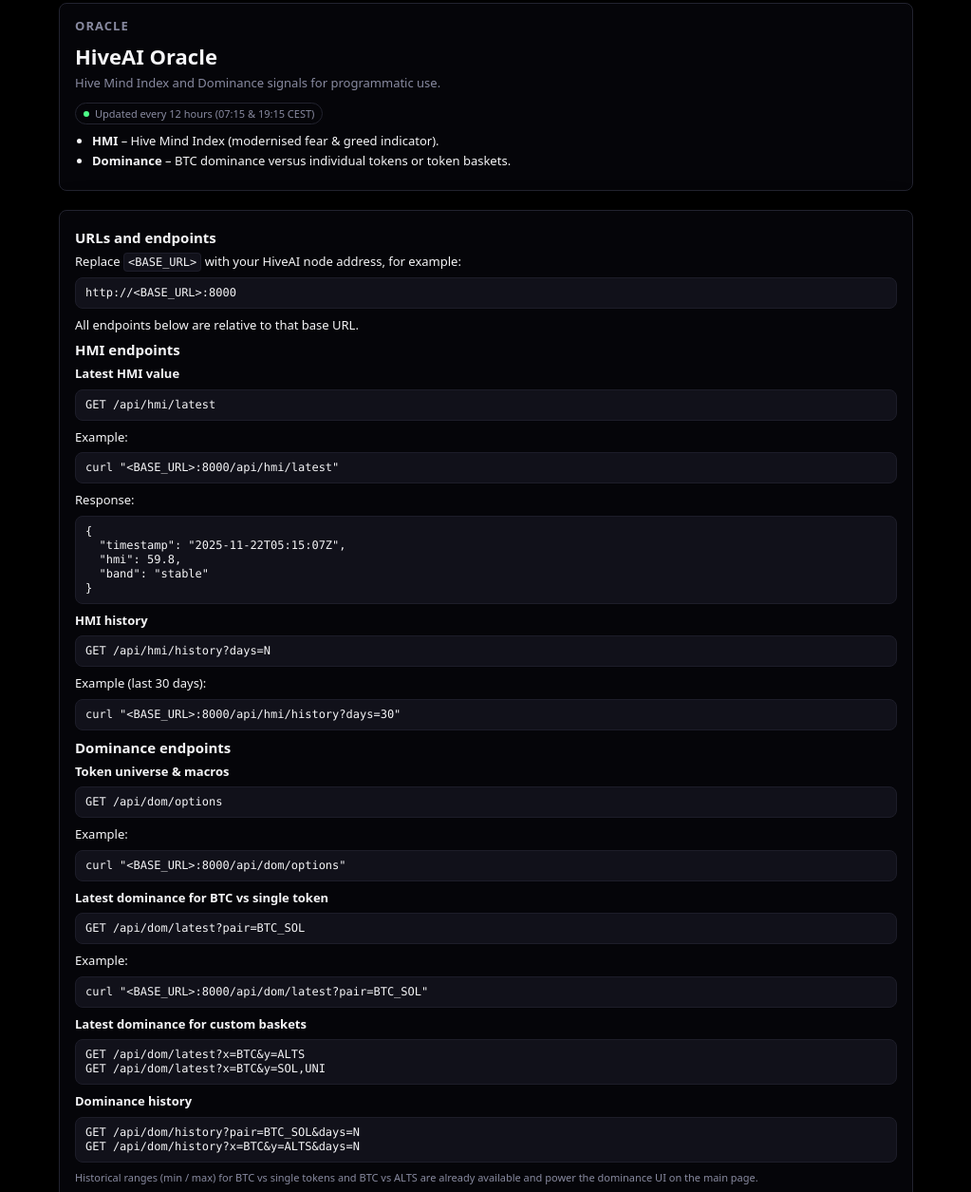
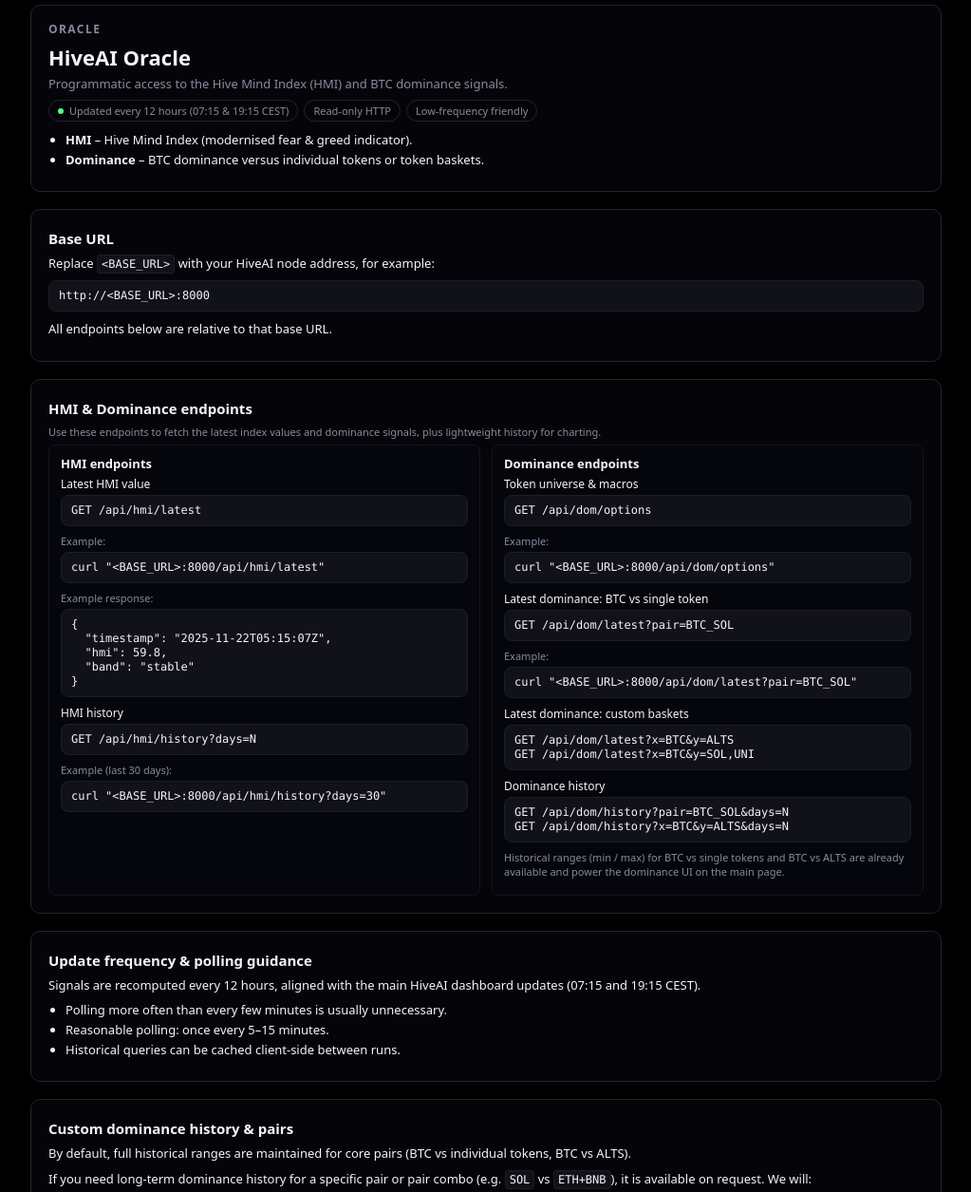
Before and after one commit to RGGG1/bbotpat, a plain HTML site: page docs/oracle.html in a window 1280 px wide. Shown: the part 69-1324 px from the top of the page at 95% size, without its empty margins (128-1151 px from the left). Drawn offline with Linux system fonts and the light colour scheme.

Commit message:
Update oracle page layout

```diff
--- a/docs/oracle.html
+++ b/docs/oracle.html
@@ -2,7 +2,7 @@
 <html lang="en">
 <head>
   <meta charset="UTF-8" />
-  <title>HiveAI - All signal, no noise</title>
+  <title>HiveAI - Oracles</title>
   <meta name="viewport" content="width=device-width, initial-scale=1" />
   <link rel="icon" type="image/svg+xml" href="favicon.svg" />
   <style>
@@ -38,14 +38,14 @@
 
     .shell {
       width: 100%;
-      max-width: 900px;
+      max-width: 960px;
     }
 
     header {
       display: flex;
       justify-content: space-between;
       align-items: baseline;
-      margin-bottom: 18px;
+      margin-bottom: 20px;
     }
 
     .title-stack {
@@ -90,24 +90,24 @@
     main {
       display: flex;
       flex-direction: column;
-      gap: 16px;
+      gap: 14px;
     }
 
     .card {
       background: var(--bg-elevated);
-      border-radius: 8px;
+      border-radius: 10px;
       border: 1px solid var(--border-subtle);
-      box-shadow: 0 14px 40px rgba(0, 0, 0, 0.45);
-      padding: 14px 16px 16px;
+      box-shadow: 0 16px 40px rgba(0, 0, 0, 0.45);
+      padding: 16px 18px 18px;
     }
 
     .card-title {
-      font-size: 13px;
+      font-size: 12px;
       font-weight: 600;
-      letter-spacing: 0.08em;
+      letter-spacing: 0.12em;
       text-transform: uppercase;
       color: var(--text-muted);
-      margin-bottom: 8px;
+      margin-bottom: 6px;
     }
 
     .hero-title {
@@ -122,17 +122,22 @@
       margin-bottom: 8px;
     }
 
+    .pill-row {
+      display: flex;
+      flex-wrap: wrap;
+      gap: 6px;
+      margin-top: 4px;
+    }
+
     .pill {
       display: inline-flex;
       align-items: center;
       gap: 6px;
-      padding: 3px 8px;
+      padding: 3px 9px;
       border-radius: 999px;
       border: 1px solid var(--border-subtle);
       font-size: 11px;
       color: var(--text-muted);
-      margin-top: 4px;
-      margin-bottom: 8px;
     }
 
     .pill-dot {
@@ -152,7 +157,7 @@
       font-size: 13px;
       color: var(--text-main);
       margin-bottom: 6px;
-      line-height: 1.5;
+      line-height: 1.6;
     }
 
     ul {
@@ -168,7 +173,8 @@
     }
 
     code {
-      font-family: ui-monospace, SFMono-Regular, Menlo, Monaco, Consolas, "Liberation Mono", "Courier New", monospace;
+      font-family: ui-monospace, SFMono-Regular, Menlo, Monaco, Consolas,
+                   "Liberation Mono", "Courier New", monospace;
       font-size: 12px;
       background: #11111a;
       padding: 2px 4px;
@@ -193,7 +199,22 @@
     }
 
     .section {
-      margin-top: 4px;
+      margin-top: 2px;
+    }
+
+    .badge-row {
+      margin-top: 8px;
+      display: flex;
+      flex-wrap: wrap;
+      gap: 6px;
+    }
+
+    .badge {
+      font-size: 11px;
+      padding: 2px 8px;
+      border-radius: 999px;
+      border: 1px solid var(--border-subtle);
+      color: var(--text-muted);
     }
 
     .footer-note {
@@ -203,12 +224,60 @@
       line-height: 1.4;
     }
 
+    .grid-two {
+      display: flex;
+      flex-direction: column;
+      gap: 12px;
+      margin-top: 4px;
+    }
+
+    .grid-col {
+      border-radius: 8px;
+      border: 1px solid #14141f;
+      background: #05050c;
+      padding: 10px 12px;
+    }
+
+    .grid-col h3 {
+      font-size: 13px;
+      margin-bottom: 4px;
+    }
+
+    .endpoint-group {
+      margin-top: 4px;
+      margin-bottom: 6px;
+    }
+
+    .endpoint-label {
+      font-size: 12px;
+      font-weight: 500;
+      margin-bottom: 3px;
+    }
+
+    .hint {
+      font-size: 11px;
+      color: var(--text-muted);
+      margin-bottom: 4px;
+    }
+
     a {
       color: var(--accent-green);
     }
 
     a:hover {
       text-decoration: underline;
+    }
+
+    @media (min-width: 720px) {
+      main {
+        gap: 16px;
+      }
+
+      .grid-two {
+        display: grid;
+        grid-template-columns: minmax(0, 1fr) minmax(0, 1fr);
+        gap: 12px;
+      }
     }
   </style>
 </head>
@@ -225,76 +294,133 @@
     </header>
 
     <main>
-      <!-- Section 1: HiveAI Oracle -->
+      <!-- Section 1: Overview -->
       <section class="card">
         <div class="card-title">Oracle</div>
         <div class="hero-title">HiveAI Oracle</div>
         <div class="hero-subtitle">
-          Hive Mind Index and Dominance signals for programmatic use.
+          Programmatic access to the Hive Mind Index (HMI) and BTC dominance signals.
         </div>
+        <div class="pill-row">
           <div class="pill">
             <span class="pill-dot"></span>
             <span>Updated every 12 hours (07:15 &amp; 19:15 CEST)</span>
           </div>
-        <ul>
+          <div class="pill">
+            <span>Read-only HTTP</span>
+          </div>
+          <div class="pill">
+            <span>Low-frequency friendly</span>
+          </div>
+        </div>
+
+        <ul style="margin-top:10px;">
           <li><b>HMI</b> – Hive Mind Index (modernised fear &amp; greed indicator).</li>
           <li><b>Dominance</b> – BTC dominance versus individual tokens or token baskets.</li>
         </ul>
       </section>
 
-      <!-- Section 2: URLs and Endpoints -->
+      <!-- Section 2: Base URL -->
       <section class="card section">
-        <h2>URLs and endpoints</h2>
+        <h2>Base URL</h2>
+        <p>
+          Replace <code>&lt;BASE_URL&gt;</code> with your HiveAI node address, for example:
+        </p>
+        <pre><code>http://&lt;BASE_URL&gt;:8000</code></pre>
+        <p>
+          All endpoints below are relative to that base URL.
+        </p>
+      </section>
 
-        <p>Replace <code>&lt;BASE_URL&gt;</code> with your HiveAI node address, for example:</p>
-        <pre><code>http://&lt;BASE_URL&gt;:8000</code></pre>
+      <!-- Section 3: HMI & Dominance endpoints -->
+      <section class="card section">
+        <h2>HMI &amp; Dominance endpoints</h2>
+        <p class="hint">
+          Use these endpoints to fetch the latest index values and dominance signals,
+          plus lightweight history for charting.
+        </p>
 
-        <p>All endpoints below are relative to that base URL.</p>
+        <div class="grid-two">
+          <!-- HMI -->
+          <div class="grid-col">
+            <h3>HMI endpoints</h3>
 
-        <h2>HMI endpoints</h2>
-
-        <p><b>Latest HMI value</b></p>
+            <div class="endpoint-group">
+              <div class="endpoint-label">Latest HMI value</div>
               <pre><code>GET /api/hmi/latest</code></pre>
-        <p>Example:</p>
+              <div class="hint">Example:</div>
               <pre><code>curl "&lt;BASE_URL&gt;:8000/api/hmi/latest"</code></pre>
 
-        <p>Response:</p>
+              <div class="hint">Example response:</div>
               <pre><code>{
   "timestamp": "2025-11-22T05:15:07Z",
   "hmi": 59.8,
   "band": "stable"
 }</code></pre>
+            </div>
 
-        <p><b>HMI history</b></p>
+            <div class="endpoint-group">
+              <div class="endpoint-label">HMI history</div>
               <pre><code>GET /api/hmi/history?days=N</code></pre>
-        <p>Example (last 30 days):</p>
+              <div class="hint">Example (last 30 days):</div>
               <pre><code>curl "&lt;BASE_URL&gt;:8000/api/hmi/history?days=30"</code></pre>
+            </div>
+          </div>
 
-        <h2>Dominance endpoints</h2>
+          <!-- Dominance -->
+          <div class="grid-col">
+            <h3>Dominance endpoints</h3>
 
-        <p><b>Token universe &amp; macros</b></p>
+            <div class="endpoint-group">
+              <div class="endpoint-label">Token universe &amp; macros</div>
               <pre><code>GET /api/dom/options</code></pre>
-        <p>Example:</p>
+              <div class="hint">Example:</div>
               <pre><code>curl "&lt;BASE_URL&gt;:8000/api/dom/options"</code></pre>
+            </div>
 
-        <p><b>Latest dominance for BTC vs single token</b></p>
+            <div class="endpoint-group">
+              <div class="endpoint-label">Latest dominance: BTC vs single token</div>
               <pre><code>GET /api/dom/latest?pair=BTC_SOL</code></pre>
-        <p>Example:</p>
+              <div class="hint">Example:</div>
               <pre><code>curl "&lt;BASE_URL&gt;:8000/api/dom/latest?pair=BTC_SOL"</code></pre>
+            </div>
 
-        <p><b>Latest dominance for custom baskets</b></p>
+            <div class="endpoint-group">
+              <div class="endpoint-label">Latest dominance: custom baskets</div>
               <pre><code>GET /api/dom/latest?x=BTC&amp;y=ALTS
 GET /api/dom/latest?x=BTC&amp;y=SOL,UNI</code></pre>
+            </div>
 
-        <p><b>Dominance history</b></p>
+            <div class="endpoint-group">
+              <div class="endpoint-label">Dominance history</div>
               <pre><code>GET /api/dom/history?pair=BTC_SOL&amp;days=N
 GET /api/dom/history?x=BTC&amp;y=ALTS&amp;days=N</code></pre>
+            </div>
 
             <p class="footer-note">
               Historical ranges (min / max) for BTC vs single tokens and BTC vs ALTS
               are already available and power the dominance UI on the main page.
             </p>
+          </div>
+        </div>
+      </section>
 
+      <!-- Section 4: Polling guidance -->
+      <section class="card section">
+        <h2>Update frequency &amp; polling guidance</h2>
+        <p>
+          Signals are recomputed every 12 hours, aligned with the main HiveAI dashboard
+          updates (07:15 and 19:15 CEST).
+        </p>
+        <ul>
+          <li>Polling more often than every few minutes is usually unnecessary.</li>
+          <li>Reasonable polling: once every 5–15 minutes.</li>
+          <li>Historical queries can be cached client-side between runs.</li>
+        </ul>
+      </section>
+
+      <!-- Section 5: Custom dominance pairs -->
+      <section class="card section">
         <h2>Custom dominance history &amp; pairs</h2>
         <p>
           By default, full historical ranges are maintained for core pairs
@@ -302,8 +428,8 @@
         </p>
         <p>
           If you need long-term dominance history for a specific pair or pair
-          combo currently untracked (e.g. <code>SOL</code> vs <code>ETH+BNB</code>),
-          it is available on request. We will:
+          combo (e.g. <code>SOL</code> vs <code>ETH+BNB</code>), it is available
+          on request. We will:
         </p>
         <ul>
           <li>Begin tracking that pair/basket combination.</li>
@@ -313,15 +439,6 @@
           To request new pairs, reach out via the same channel where you obtained
           this node, or open an issue on the repository.
         </p>
-
-        <h2>Roadmap: keys, tiers &amp; on-chain oracle</h2>
-        <ul>
-          <li><b>Auth &amp; keys</b> – API keys and per-user rate limits.</li>
-          <li><b>Usage tiers</b> – free tier for low traffic, paid tiers for heavier use.</li>
-          <li><b>Crypto payments</b> – USDC / SOL / future SPL token support.</li>
-          <li><b>On-chain oracle</b> – pushing HMI &amp; DOM values on-chain
-              for direct consumption by smart contracts.</li>
-        </ul>
       </section>
     </main>
   </div>
```
Lines whose indentation alone changed are shown as unchanged.
